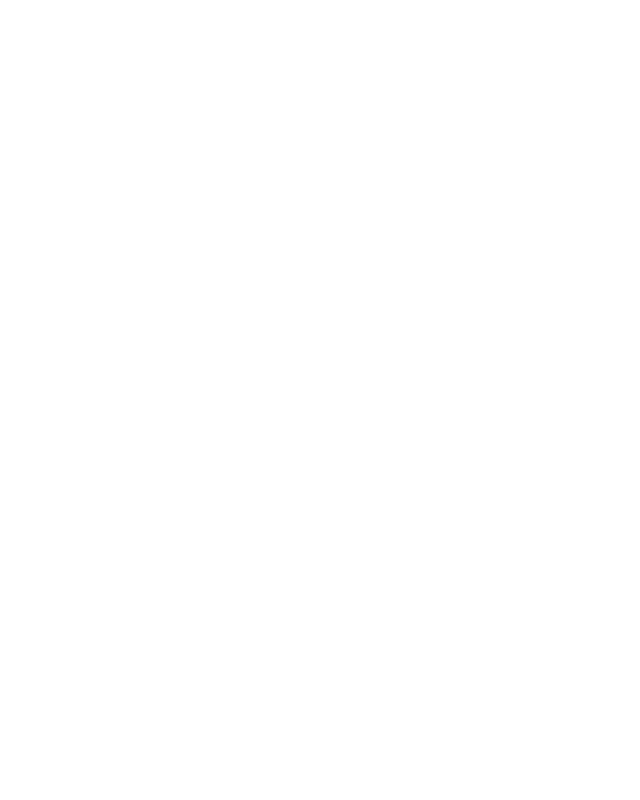
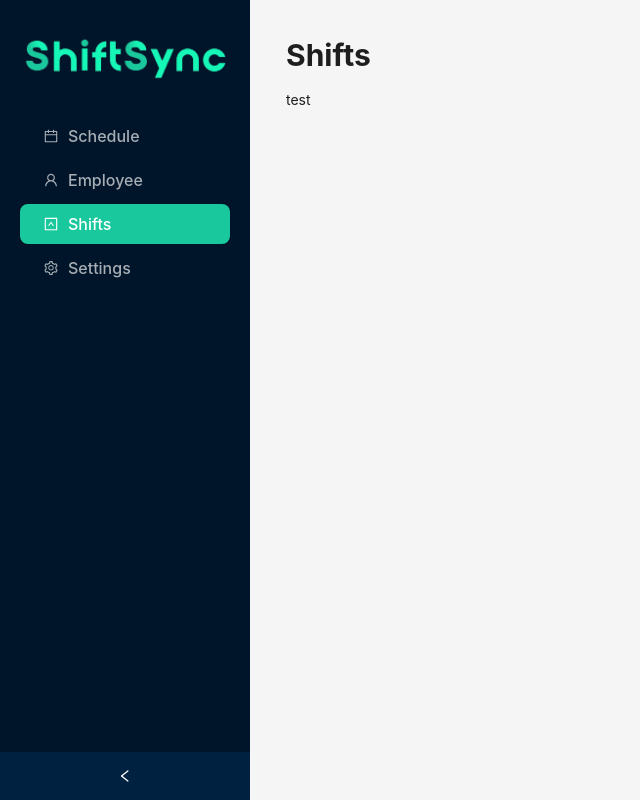
Before and after one commit to danielyuenhx/shiftsync, a React (Vite) app: page /shifts in a window 1280 px wide. Before the commit this address had no page. Shown: the whole page, without its empty margins (0-640 px from the left). Built offline with nearby package versions, Linux system fonts and the light colour scheme.

Commit message:
added shifts

```diff
--- a/src/App.tsx
+++ b/src/App.tsx
@@ -1,14 +1,16 @@
-import { Routes, Route } from "react-router-dom";
-import Employees from "./components/employees/employees";
-import Dashboard from "./components/dashboard";
-import Settings from "./components/settings/settings";
+import { Routes, Route } from 'react-router-dom';
+import Employees from './components/employees/employees';
+import Dashboard from './components/dashboard';
+import Settings from './components/settings/settings';
+import Shifts from './components/shifts/shifts';
 
 const App = () => {
   return (
     <Routes>
-      <Route path="/" element={<Dashboard />}>
-        <Route path="/employees" element={<Employees />} />
-        <Route path="/settings" element={<Settings />} />
+      <Route path='/' element={<Dashboard />}>
+        <Route path='/employees' element={<Employees />} />
+        <Route path='/shifts' element={<Shifts />} />
+        <Route path='/settings' element={<Settings />} />
       </Route>
     </Routes>
   );
--- a/src/components/dashboard.tsx
+++ b/src/components/dashboard.tsx
@@ -1,20 +1,23 @@
-import { useLocation } from "react-router-dom";
-import Employees from "./employees/employees";
-import Calendar from "./calendar/calendar";
-import Settings from "./settings/settings";
-import LayoutWithSidebar from "./layoutWithSidebar";
+import { useLocation } from 'react-router-dom';
+import Employees from './employees/employees';
+import Calendar from './calendar/calendar';
+import Settings from './settings/settings';
+import LayoutWithSidebar from './layoutWithSidebar';
+import Shifts from './shifts/shifts';
 
 const Dashboard = () => {
   const location = useLocation();
 
+  console.log(location.pathname);
+
   const renderComponent = () => {
     switch (location.pathname) {
-      case "/employees":
+      case '/employees':
         return <Employees />;
-
-      case "/settings":
+      case '/shifts':
+        return <Shifts />;
+      case '/settings':
         return <Settings />;
-
       default:
         return <Calendar />;
     }
--- a/src/components/layoutWithSidebar.tsx
+++ b/src/components/layoutWithSidebar.tsx
@@ -3,8 +3,9 @@
   UserOutlined,
   CalendarOutlined,
   SettingOutlined,
+  UpSquareOutlined,
 } from '@ant-design/icons';
-import { Layout, Menu, Row, theme } from 'antd';
+import { Layout, Menu, Row, Typography, theme } from 'antd';
 import { Link, useLocation } from 'react-router-dom';
 import logo from '../assets/logo.png';
 import logoSingle from '../assets/logo-single.png';
@@ -27,12 +28,16 @@
     switch (location.pathname) {
       case '/employees':
         return '2';
+      case '/shifts':
+        return '3';
       case '/settings':
-        return '3';
+        return '4';
       default:
         return '1';
     }
   };
+
+  console.log(location.pathname);
 
   return (
     <Layout>
@@ -61,13 +66,22 @@
           <Menu.Item key='2' icon={<UserOutlined />}>
             <Link to='/employees'>Employee</Link>
           </Menu.Item>
-          <Menu.Item key='3' icon={<SettingOutlined />}>
+          <Menu.Item key='3' icon={<UpSquareOutlined />}>
+            <Link to='/shifts'>Shifts</Link>
+          </Menu.Item>
+          <Menu.Item key='4' icon={<SettingOutlined />}>
             <Link to='/settings'>Settings</Link>
           </Menu.Item>
         </Menu>
       </Sider>
       <Layout className='tw-h-full tw-min-h-[100vh]'>
-        <Content className='tw-my-6 tw-mx-4 tw-p-3 tw-min-h-[90%] tw-rounded-4 tw-w-[97%]'>
+        <Content className='tw-my-6 tw-mx-6 tw-p-3 tw-min-h-[90%] tw-rounded-4 tw-w-[97%]'>
+          <Typography.Title level={2} className="!tw-font-[700]">
+            {location.pathname === '/'
+              ? 'Schedule'
+              : location.pathname.charAt(1).toUpperCase() +
+                location.pathname.slice(2)}
+          </Typography.Title>
           {children}
         </Content>
       </Layout>
--- a/src/components/shifts/shifts.tsx
+++ b/src/components/shifts/shifts.tsx
@@ -0,0 +1,7 @@
+import React from 'react';
+
+const Shifts = () => {
+  return <div className='tw-flex tw-flex-col tw-gap-6'>test</div>;
+};
+
+export default Shifts;
```
